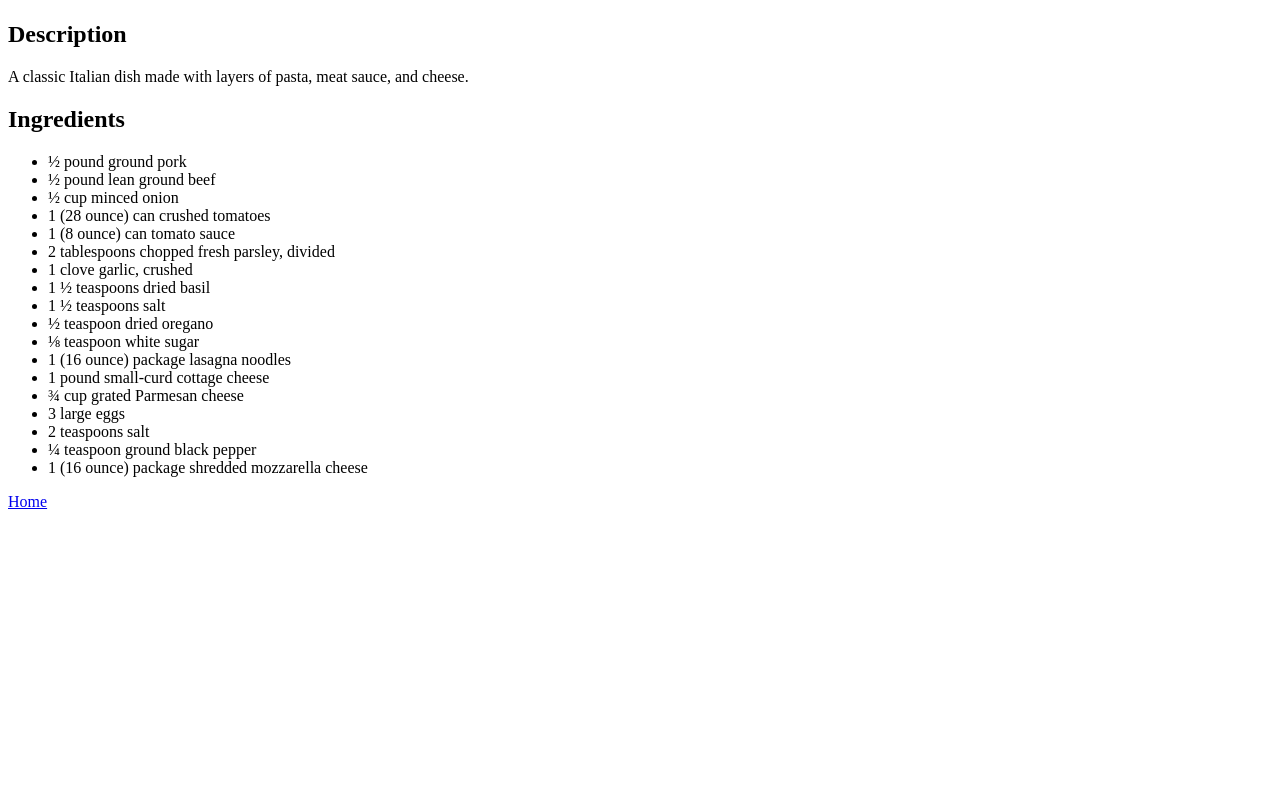
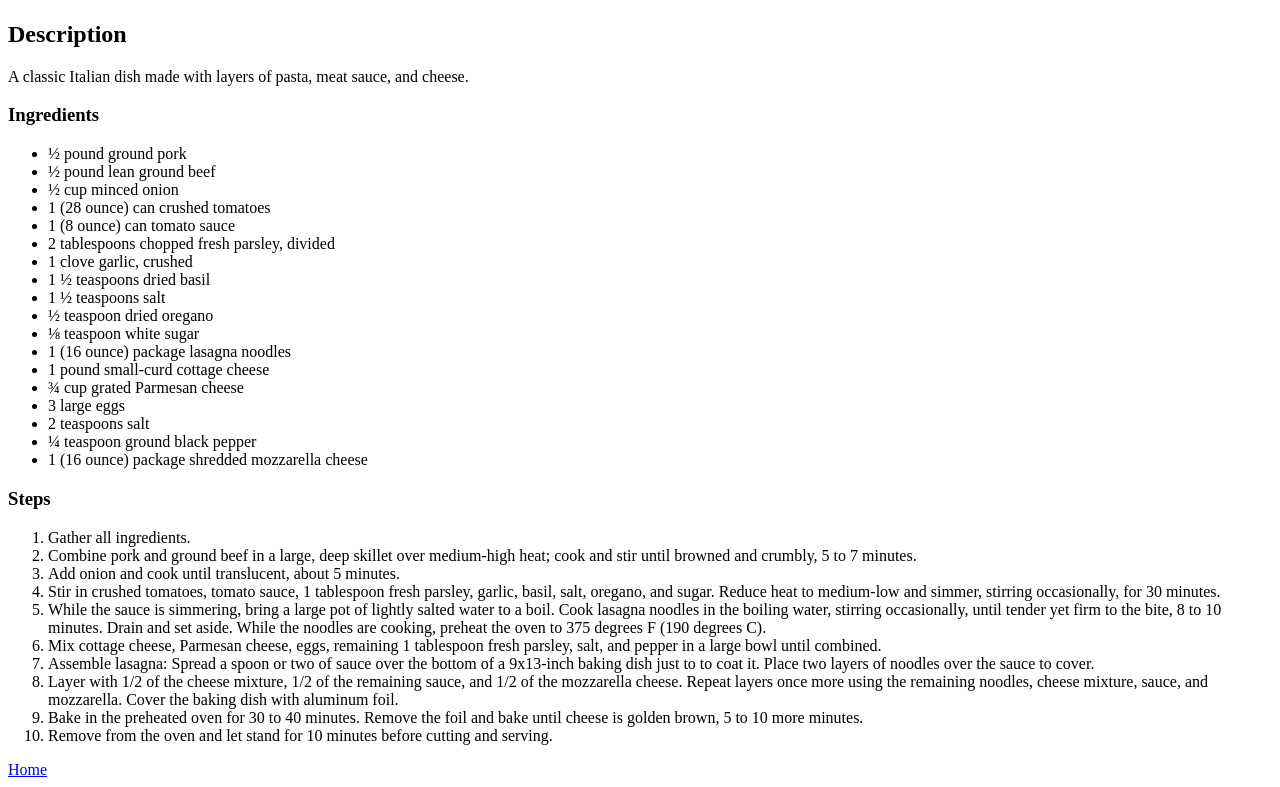
Before and after one commit to skratchx/odin-recipes, a plain HTML site: page recipes/lasagna.html in a window 1280 px wide. Shown: the part 383-1170 px from the top of the page. Before the commit the page ends 902 px from the top, so only its background shows below. Drawn offline with Linux system fonts and the light colour scheme.

Commit message:
Added steps to the recipes

```diff
--- a/recipes/lasagna.html
+++ b/recipes/lasagna.html
@@ -12,7 +12,7 @@
     <h2>Description</h2>
     <p>A classic Italian dish made with layers of pasta, meat sauce, and cheese.</p>
 
-    <h2>Ingredients</h2>
+    <h3>Ingredients</h3>
     <ul>
         <li> ½ pound ground pork</li>
         <li>½ pound lean ground beef</li>
@@ -34,6 +34,20 @@
         <li>1 (16 ounce) package shredded mozzarella cheese</li>
     </ul>
 
+    <h3>Steps</h3>
+    <ol>
+       <li>Gather all ingredients. </li>
+       <li>Combine pork and ground beef in a large, deep skillet over medium-high heat; cook and stir until browned and crumbly, 5 to 7 minutes. </li>
+       <li>Add onion and cook until translucent, about 5 minutes. </li>
+       <li>Stir in crushed tomatoes, tomato sauce, 1 tablespoon fresh parsley, garlic, basil, salt, oregano, and sugar. Reduce heat to medium-low and simmer, stirring occasionally, for 30 minutes. </li>
+       <li>While the sauce is simmering, bring a large pot of lightly salted water to a boil. Cook lasagna noodles in the boiling water, stirring occasionally, until tender yet firm to the bite, 8 to 10 minutes. Drain and set aside. While the noodles are cooking, preheat the oven to 375 degrees F (190 degrees C). </li>
+       <li>Mix cottage cheese, Parmesan cheese, eggs, remaining 1 tablespoon fresh parsley, salt, and pepper in a large bowl until combined. </li>
+       <li>Assemble lasagna: Spread a spoon or two of sauce over the bottom of a 9x13-inch baking dish just to to coat it. Place two layers of noodles over the sauce to cover. </li>
+       <li>Layer with 1/2 of the cheese mixture, 1/2 of the remaining sauce, and 1/2 of the mozzarella cheese. Repeat layers once more using the remaining noodles, cheese mixture, sauce, and mozzarella. Cover the baking dish with aluminum foil. </li>
+       <li>Bake in the preheated oven for 30 to 40 minutes. Remove the foil and bake until cheese is golden brown, 5 to 10 more minutes. </li>
+       <li>Remove from the oven and let stand for 10 minutes before cutting and serving. </li>
+    </ol>
+
     <a href="../index.html">Home</a>
 </body>
 </html>
```
Also changed, not shown: recipes/meatballs.html (+16 -1 lines), recipes/sweet-potato.html (+13 -3 lines).
